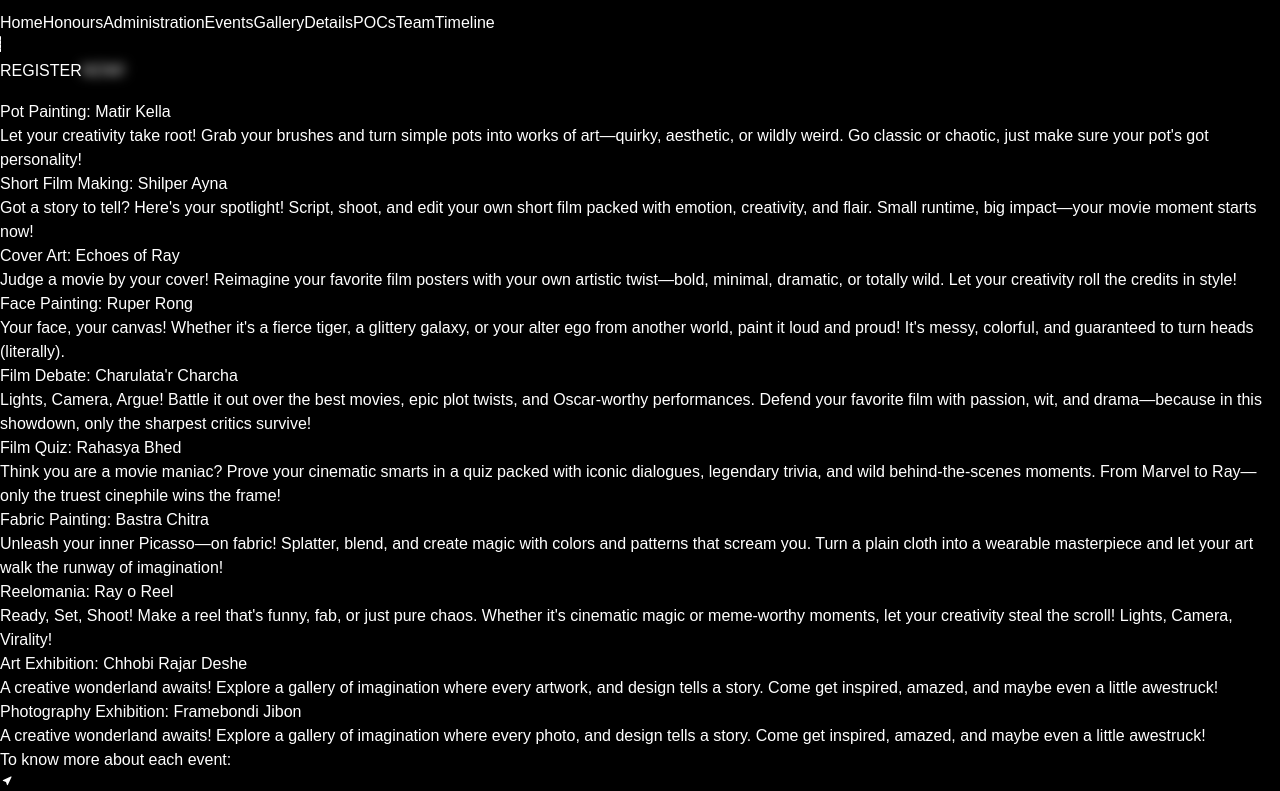
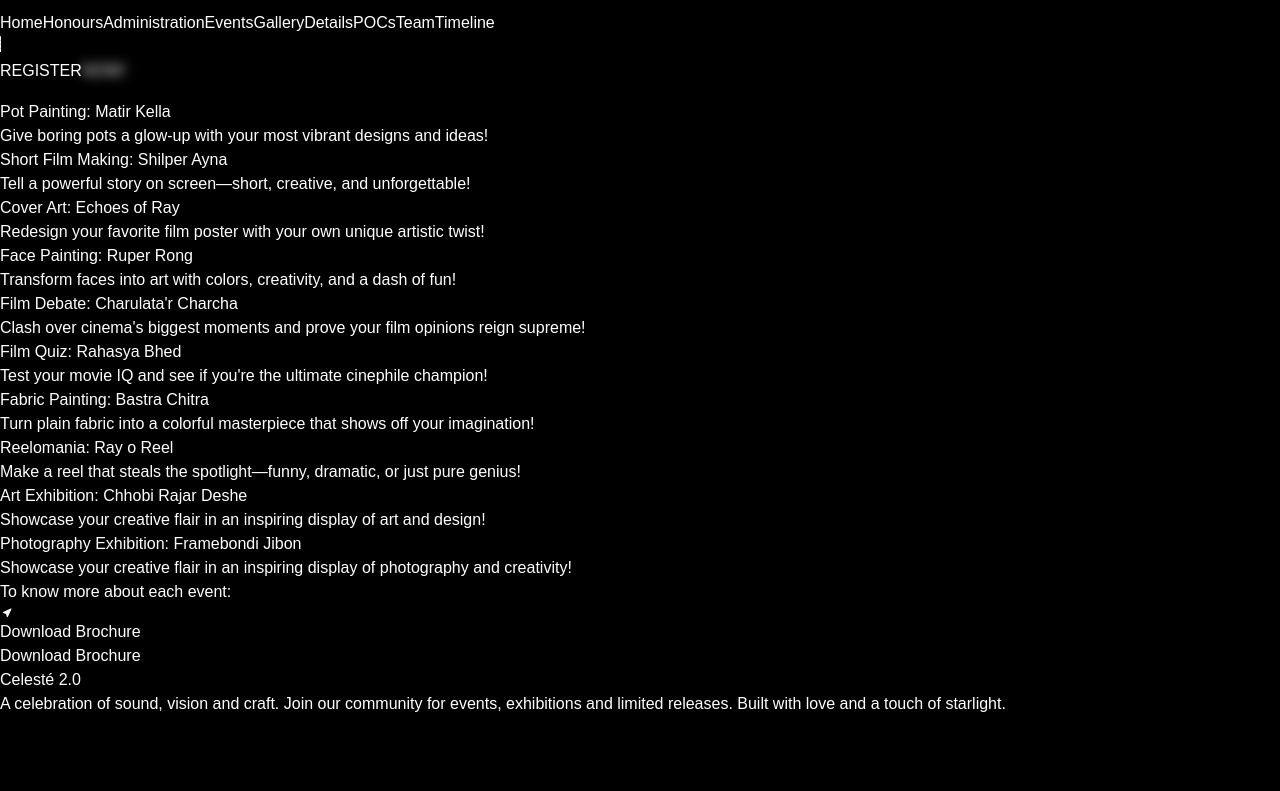
Before and after one commit to xenarchive/Celeste2.0, a React (Vite) app: page /registration-link in a window 1280 px wide. Shown: the part 487-1278 px from the top of the page. Built offline with nearby package versions, Linux system fonts and the light colour scheme; a web font is replaced by a local one.

Commit message:
event registration done and dusted mwah

```diff
--- a/src/components/EventRegsitration.jsx
+++ b/src/components/EventRegsitration.jsx
@@ -9,61 +9,61 @@ const events = [
     {
     id: 1,
     title: 'Pot Painting: Matir Kella',
-    subtitle: "Let your creativity take root! Grab your brushes and turn simple pots into works of art—quirky, aesthetic, or wildly weird. Go classic or chaotic, just make sure your pot's got personality!",
+    subtitle: "Give boring pots a glow-up with your most vibrant designs and ideas!",
     link: ' https://forms.gle/sCAtDdX5bsHSwvjTA',
   },
   {
     id: 2,
     title: 'Short Film Making:  Shilper Ayna',
-    subtitle: "Got a story to tell? Here's your spotlight! Script, shoot, and edit your own short film packed with emotion, creativity, and flair. Small runtime, big impact—your movie moment starts now!",
+    subtitle: "Tell a powerful story on screen—short, creative, and unforgettable!",
     link: 'https://forms.gle/1zLDc1AdbcooxJaZ9',
   },
   {
     id: 3,
     title: 'Cover Art: Echoes of Ray',
-    subtitle: 'Judge a movie by your cover! Reimagine your favorite film posters with your own artistic twist—bold, minimal, dramatic, or totally wild. Let your creativity roll the credits in style!',
+    subtitle: 'Redesign your favorite film poster with your own unique artistic twist!',
     link: ' https://forms.gle/GsX8tLEP6gUTmSgU9',
   },
   {
     id: 4,
     title: 'Face Painting: Ruper Rong',
-    subtitle: "Your face, your canvas! Whether it's a fierce tiger, a glittery galaxy, or your alter ego from another world, paint it loud and proud! It's messy, colorful, and guaranteed to turn heads (literally).",
+    subtitle: "Transform faces into art with colors, creativity, and a dash of fun!",
     link: 'https://forms.gle/Y1y9gekrBCL5GH2NA',
   },
   {
     id: 5,
     title: 'Film Debate: Charulata\'r Charcha',
-    subtitle: 'Lights, Camera, Argue! Battle it out over the best movies, epic plot twists, and Oscar-worthy performances. Defend your favorite film with passion, wit, and drama—because in this showdown, only the sharpest critics survive!',
+    subtitle: "Clash over cinema's biggest moments and prove your film opinions reign supreme!",
     link: ' https://forms.gle/R29beA5ULSe7zGkq5',
   },
   {
     id: 6,
     title: 'Film Quiz: Rahasya Bhed',
-    subtitle: 'Think you are a movie maniac? Prove your cinematic smarts in a quiz packed with iconic dialogues, legendary trivia, and wild behind-the-scenes moments. From Marvel to Ray—only the truest cinephile wins the frame!',
+    subtitle: "Test your movie IQ and see if you're the ultimate cinephile champion!",
     link: 'https://forms.gle/w3dhcs43iHq1PZx89',
   },
   {
     id: 7,
     title: 'Fabric Painting: Bastra Chitra',
-    subtitle: 'Unleash your inner Picasso—on fabric! Splatter, blend, and create magic with colors and patterns that scream you. Turn a plain cloth into a wearable masterpiece and let your art walk the runway of imagination!',
+    subtitle: "Turn plain fabric into a colorful masterpiece that shows off your imagination!",
     link: 'https://forms.gle/csrNH8RGSTMqLq3Y6',
   },
   {
     id: 8,
     title: 'Reelomania: Ray o Reel',
-    subtitle: "Ready, Set, Shoot! Make a reel that's funny, fab, or just pure chaos. Whether it's cinematic magic or meme-worthy moments, let your creativity steal the scroll! Lights, Camera, Virality!",
+    subtitle: "Make a reel that steals the spotlight—funny, dramatic, or just pure genius!",
     link: 'https://forms.gle/ptuDhMju7UhBd16S7',
   },
   {
     id: 9,
     title: 'Art Exhibition: Chhobi Rajar Deshe',
-    subtitle: 'A creative wonderland awaits! Explore a gallery of imagination where every artwork, and design tells a story. Come get inspired, amazed, and maybe even a little awestruck!',
+    subtitle: "Showcase your creative flair in an inspiring display of art and design!",
     link: 'https://forms.gle/ie1Z8tGtSaQUQ5X48',
   },
   {
     id: 10,
     title: 'Photography Exhibition: Framebondi Jibon',
-    subtitle: 'A creative wonderland awaits! Explore a gallery of imagination where every photo, and design tells a story. Come get inspired, amazed, and maybe even a little awestruck!',
+    subtitle: "Showcase your creative flair in an inspiring display of photography and creativity!",
     link: 'https://forms.gle/u1xVQU1LWgnAVQ2RA',
   }
 ];
```
